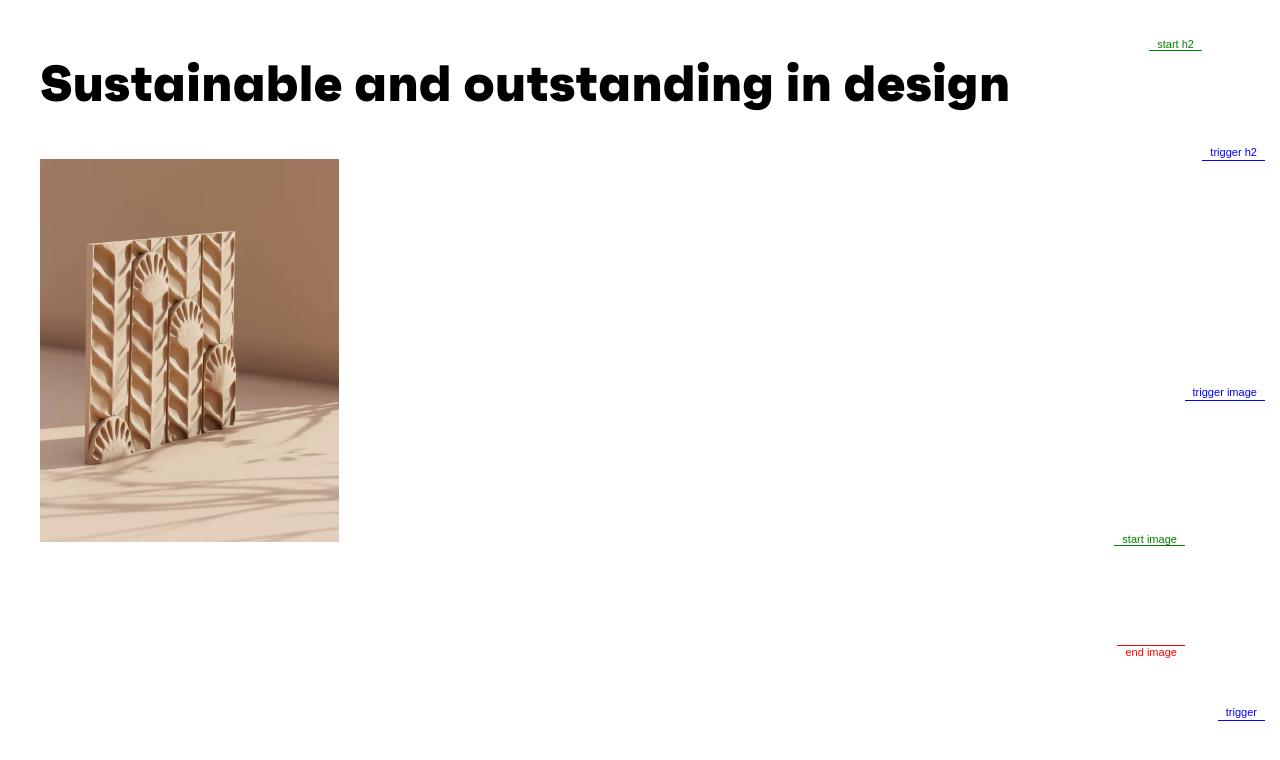
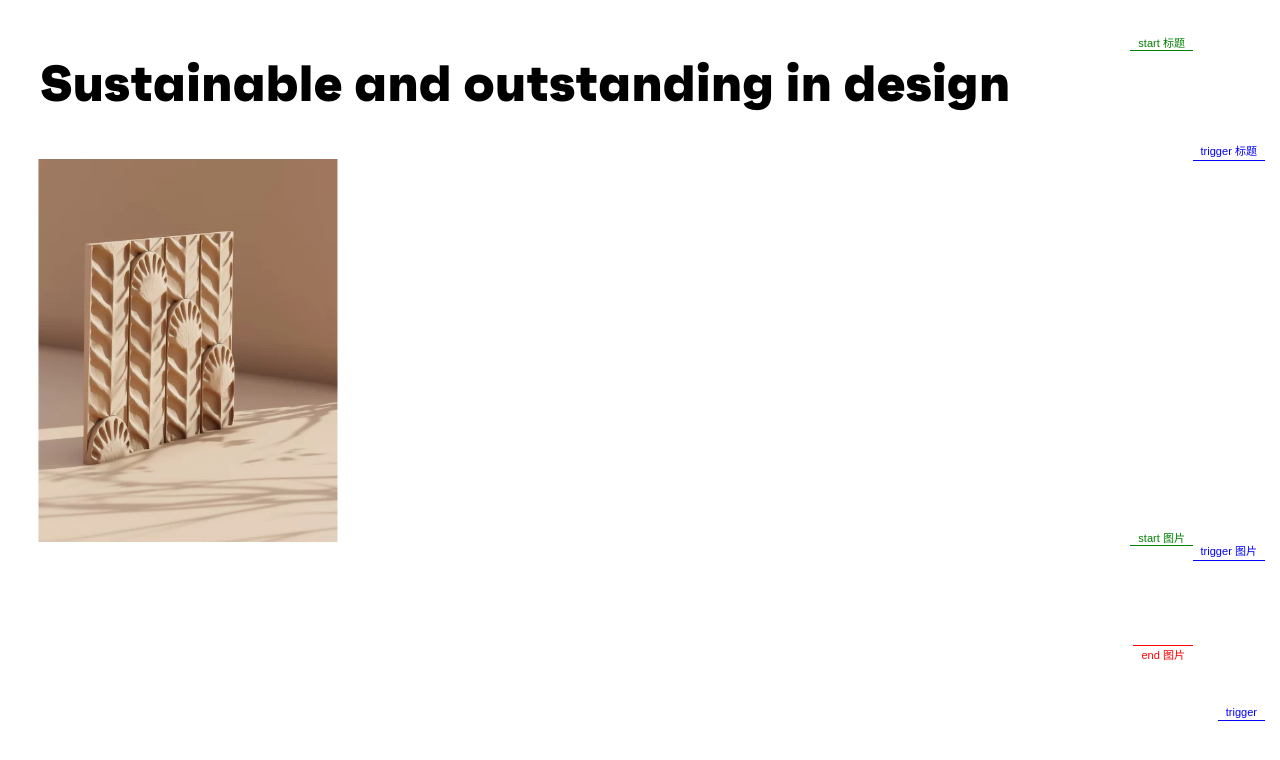
Before and after one commit to zhaozhentao/ScrollMagic, a website: page examples/basic/index.html in a window 1280 px wide. Shown: the top 760 px of the page. Drawn offline with Linux system fonts and the light colour scheme.

Commit message:
格式化

```diff
--- a/examples/basic/index.html
+++ b/examples/basic/index.html
@@ -123,26 +123,21 @@
     let h2 = document.getElementsByClassName("uk-heading-xlarge");
     new ScrollMagic.Scene({triggerElement: h2[0], triggerHook: 0.2})
         .setClassToggle(h2[0], "visible")
-        .addIndicators({name: "h2"})
+        .addIndicators({name: "标题"})
         .addTo(controller);
 
-    // build tween
     let tween = TweenMax.to("#animate", 1, {translateX: -10, ease: Linear.easeNone});
-
-    let scene = new ScrollMagic.Scene({triggerElement: "#trigger", duration: "100"})
+    let scene = new ScrollMagic.Scene({triggerElement: "#trigger", triggerHook: 0.7, duration: "100"})
         .setTween(tween)
-        .addIndicators({name: "image"})
+        .addIndicators({name: "图片"})
         .addTo(controller);
 
     // 小方格一个个闪现
     let revealElements = document.getElementsByClassName("digit");
     for (let i = 0; i < revealElements.length; i++) {
-        new ScrollMagic.Scene({
-            triggerElement: revealElements[i],
-            offset: 50,
-            triggerHook: 0.9
-        }).setClassToggle(revealElements[i], "visible")
-            .addIndicators({name: "digit " + (i + 1)})
+        new ScrollMagic.Scene({triggerElement: revealElements[i], offset: 50, triggerHook: 0.9})
+            .setClassToggle(revealElements[i], "visible")
+            .addIndicators({name: "方格 " + (i + 1)})
             .addTo(controller);
     }
 </script>
```
